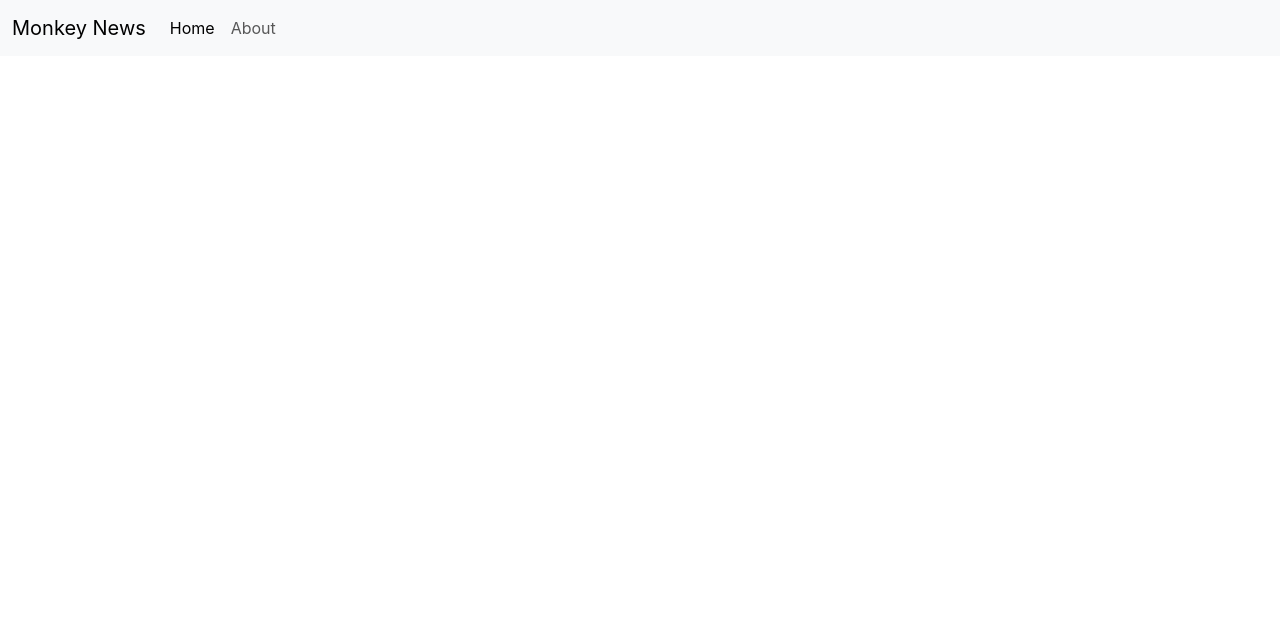
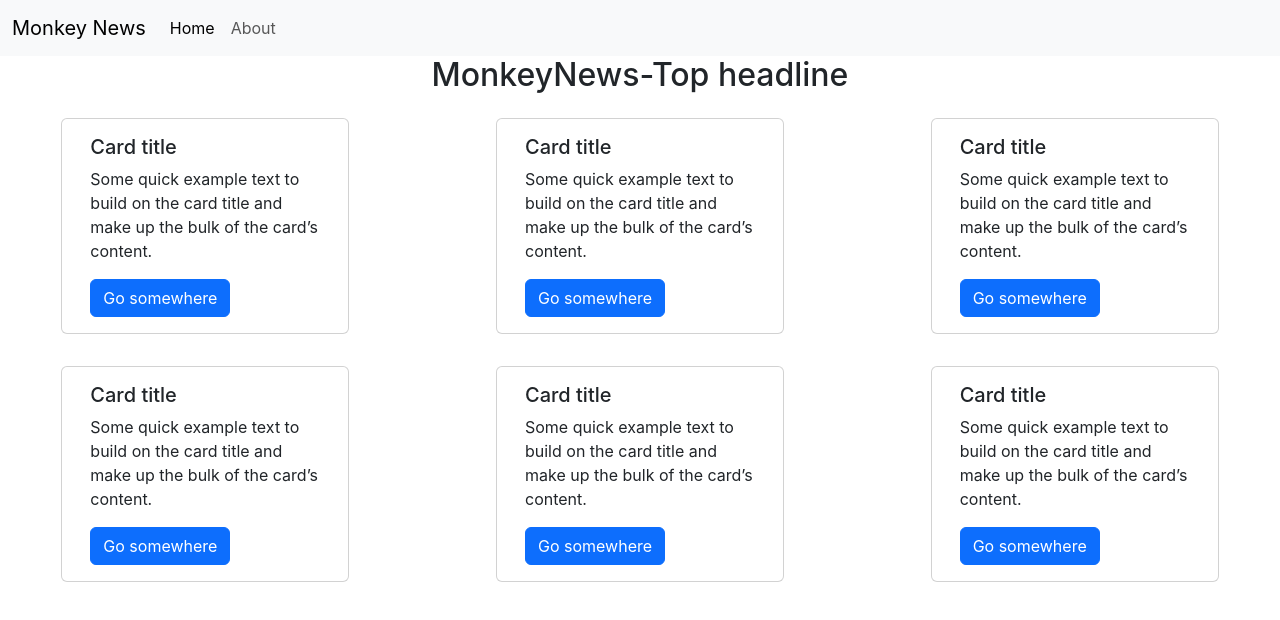
Before and after one commit to Pranav-solanki/MonkeyNews, a React (Create React App) app: page / in a window 1280 px wide. Shown: the top 620 px of the page. Built offline with nearby package versions, Linux system fonts and the light colour scheme.

Commit message:
new change

```diff
--- a/src/components/News.js
+++ b/src/components/News.js
@@ -1,9 +1,32 @@
-import React from 'react'
+import React from "react";
+import Newsitem from "./Newsitem";
 
 export default function News() {
   return (
     <div>
-
+      <h2 className="text-center">MonkeyNews-Top headline</h2>
+      <div className="row">
+        <div className="col-md-4">
+          <Newsitem />
+        </div>
+        <div className="col-md-4">
+          <Newsitem />
+        </div>
+        <div className="col-md-4">
+          <Newsitem />
+        </div>
+      </div>
+      <div className="row">
+        <div className="col-md-4">
+          <Newsitem />
+        </div>
+        <div className="col-md-4">
+          <Newsitem />
+        </div>
+        <div className="col-md-4">
+          <Newsitem />
+        </div>
+      </div>
     </div>
-  )
+  );
 }
--- a/src/components/Newsitem.js
+++ b/src/components/Newsitem.js
@@ -1,9 +1,21 @@
-import React from 'react'
+import React from "react";
 
 export default function Newsitem() {
   return (
-    <div>
-
-    </div>
-  )
+    <>
+      <div className="card container my-3" style={{"width": "18rem"}}>
+        {/* <img src="..." className="card-img-top" alt="..."> */}
+        <div className="card-body">
+          <h5 className="card-title">Card title</h5>
+          <p className="card-text">
+            Some quick example text to build on the card title and make up the
+            bulk of the card’s content.
+          </p>
+          <a href="#" className="btn btn-primary">
+            Go somewhere
+          </a>
+        </div>
+      </div>
+    </>
+  );
 }
```
Also changed, not shown: public/logo192.png (added).
